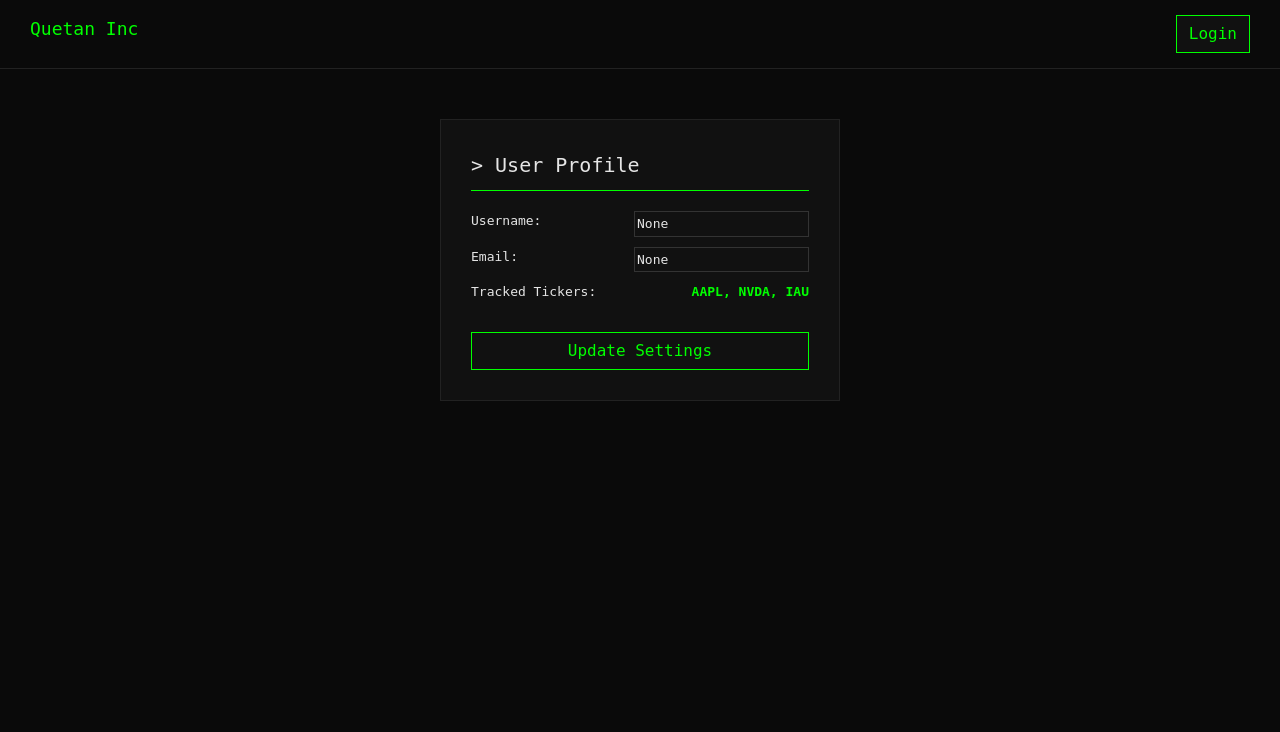
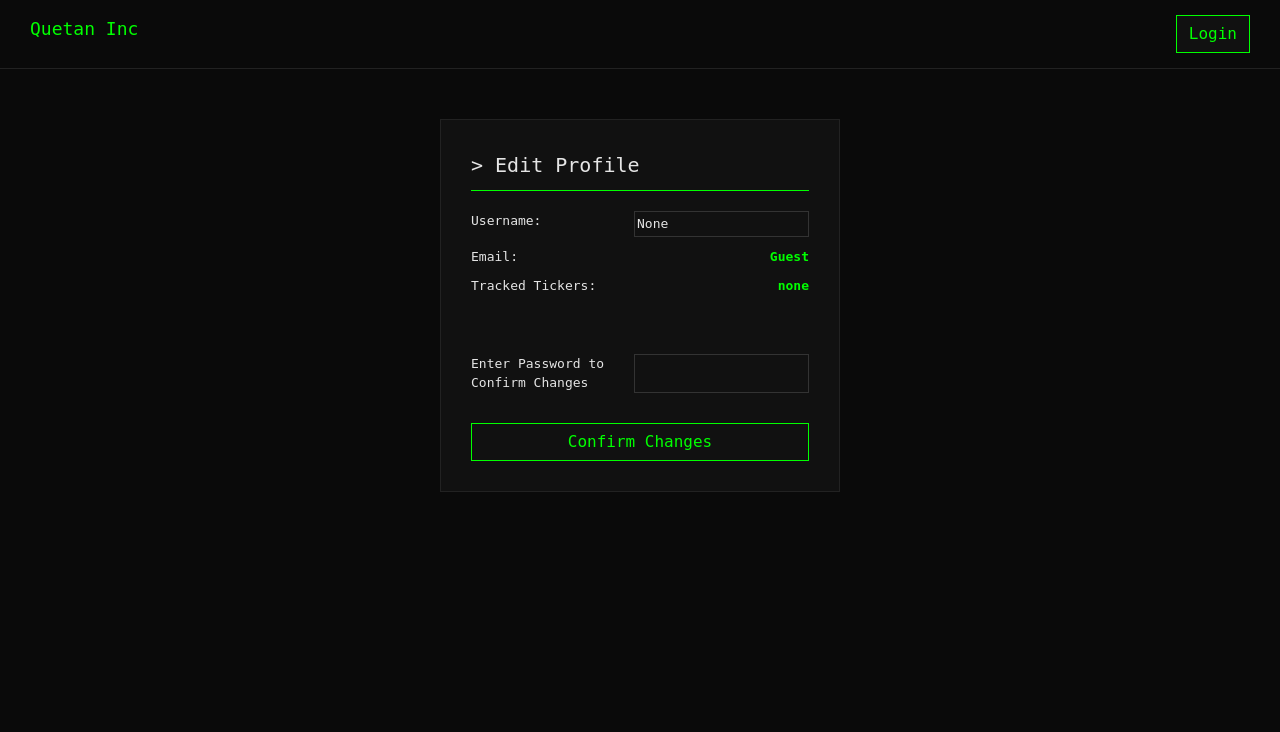
Before and after one commit to anmolbaidwan/Stock-Sentiment-Tracker, a Flask app: page /profile/edit in a window 1280 px wide. Shown: the top 732 px of the page. Run offline with Flask 3, Linux system fonts and the light colour scheme.

Commit message:
added update profile

```diff
--- a/app.py
+++ b/app.py
@@ -11,6 +11,7 @@ app.secret_key = "dev"
 
 users = {}
 stocks = []
+tracked = []
 with open("company_tickers.json","r") as file:
     raw = json.load(file)
 
@@ -20,13 +21,14 @@ for value in raw.values():
 @app.route("/", methods=["GET", "POST"])
 def index():
     result = None
+    ticker = None
     chart = None
     if request.method == "POST":
         ticker = request.form.get("ticker").upper()
         result = main.run(ticker)
         if "error" not in result:
             chart = result["chart"]
-        alert.send_alert(session["email"], ticker)
+        #alert.send_alert(session["email"], ticker)
 
     return render_template("index.html", result=result, stocks=stocks, chart=chart, user=session.get("user"))
 
@@ -56,7 +58,6 @@ def signup():
         users[username] = password
         session["user"] = username
         session["email"] = email
-        print(session["email"])
         try:
             alert.register_email(session["email"], session["user"])
         except:
@@ -73,16 +74,20 @@ def logout():
 
 @app.route("/profile", methods=["GET", "POST"])
 def profile():
-    tickers = ["AAPL", "NVDA", "IAU"]
-    tracked = ", ".join(tickers)
-    print(tracked)
+    #tickers = ["AAPL", "NVDA", "IAU"]
+    #tracked = ", ".join(tickers)
     return render_template("profile.html", user=session.get("user"), email=session.get("email"), tracked=tracked)
 
 @app.route("/profile/edit", methods=["GET", "POST"])
 def update_profile():
-    tickers = ["AAPL", "NVDA", "IAU"]
-    tracked = ", ".join(tickers)
-    print(tracked)
+    if request.method == "POST":
+        newusername = request.form.get("username")
+        password = request.form.get("password")
+        #if password != users[username]:
+         #   return render_template("profile.html", edit=True, user=session.get("user"), email=session.get("email"), tracked=tracked, wrong=True)
+        session["user"] = newusername
+        return render_template("profile.html", user=session.get("user"), email=session.get("email"), tracked=tracked)
+
     return render_template("profile.html", edit=True, user=session.get("user"), email=session.get("email"), tracked=tracked)
 
 if __name__ == "__main__":
--- a/templates/index.html
+++ b/templates/index.html
@@ -153,6 +153,7 @@ a {
     font-weight: bold;
     text-transform: uppercase;
 }
+
 .switch {
     display: inline-block;
     height: 24px;
@@ -233,7 +234,7 @@ input::placeholder {
             {% if result.error %}
                 <div class="error">{{ result.error }}</div>
             {% else %}
-                <div style="font-size: x-large; font-weight: bold; margin-top: -15px;">Results for Ticker: {{ result.ticker }}</div>
+                <div style="font-size: x-large; font-weight: bold; margin-top: -15px;">Results for Ticker: {{ result.ticker }} <button class="bigbtn">Save</button> </div>
                 <div id="chart-container" style="scale: 0.8; margin-top: -30px;margin-bottom: -30px;">
                     {{chart | safe}}
                 </div>
--- a/templates/profile.html
+++ b/templates/profile.html
@@ -166,13 +166,15 @@ input:checked + .slider:before { transform: translateX(24px); }
 </div>
 
 <div class="center">
+
+    {% if edit %}<form class="box" method="POST">{% endif %}
     <div class="profile-box">
-        <div class="profile-header">> User Profile</div>
+        <div class="profile-header">> {{ "Edit Profile" if edit else "User Profile" }}</div>
 
         <div class="stat-row">
             <span>Username:</span>
             {% if edit %}
-            <input name="username" value="{{user}}" required>
+            <input name="username" value="{{user}}">
             {% else %}
             <span class="accent-text">{{ user if user else "Guest" }}</span>
             {% endif %}
@@ -180,11 +182,7 @@ input:checked + .slider:before { transform: translateX(24px); }
 
         <div class="stat-row">
             <span>Email:</span>
-            {% if edit %}
-            <input name="email" value="{{email}}" required>
-            {% else %}
             <span class="accent-text">{{ email if email else "Guest" }}</span>
-            {% endif %}
         </div>
 
         <div class="stat-row">
@@ -192,10 +190,19 @@ input:checked + .slider:before { transform: translateX(24px); }
             <span class="accent-text">{{ tracked if tracked else "none" }}</span>
         </div>
 
+        {% if edit %}
+        <br><br>
+        <div class="stat-row">
+        <span>Enter Password to Confirm Changes</span>
+        <input name="password" type="password" required>
+        </div>
+        {% endif %}
+
         <div style="margin-top: 30px; text-align: center;">
-            <button class="btn" onclick="location.href='/profile/edit'" style="width: 100%; ">Update Settings</button>
+            <button class="btn" onclick="location.href='/profile/edit'" style="width: 100%; ">{{ "Confirm Changes" if edit else "Edit Information" }}</button>
         </div>
     </div>
+    </form>
 </div>
 
 <div class="theme-switch-wrapper">
```
